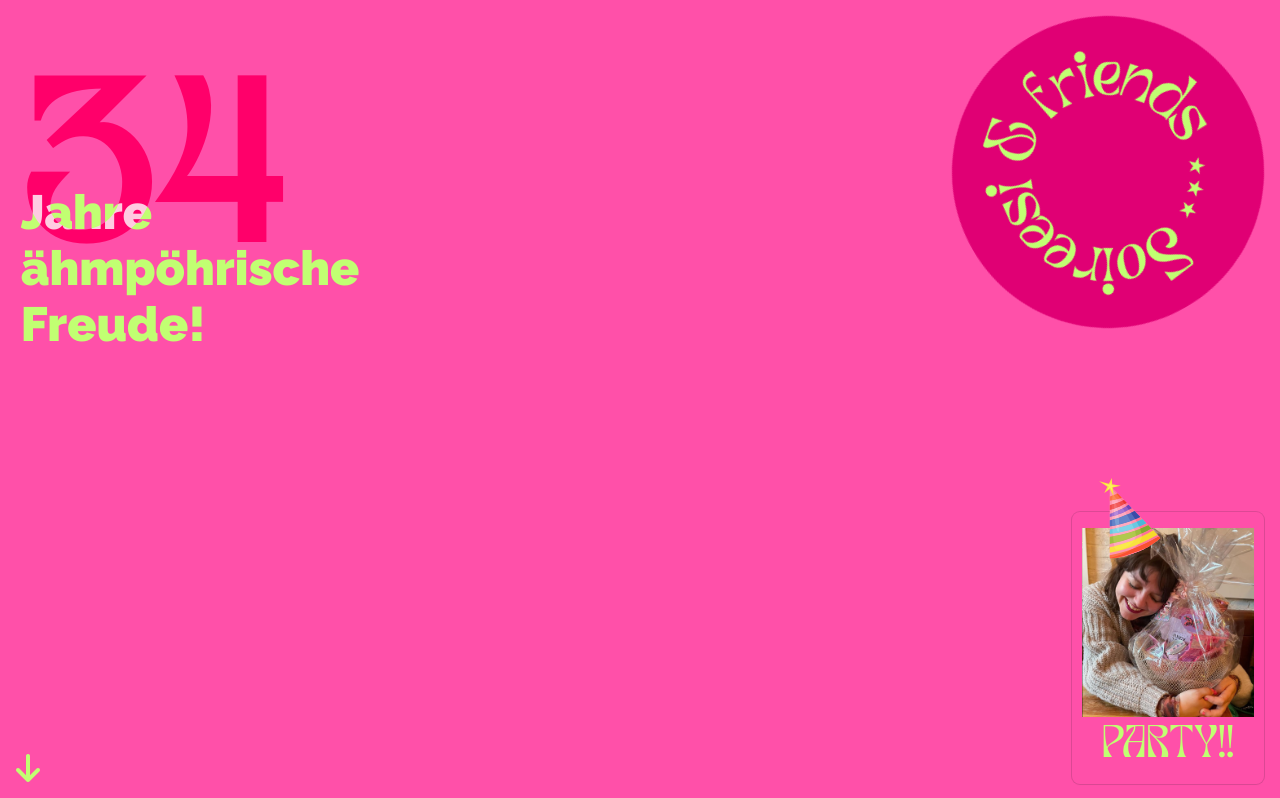
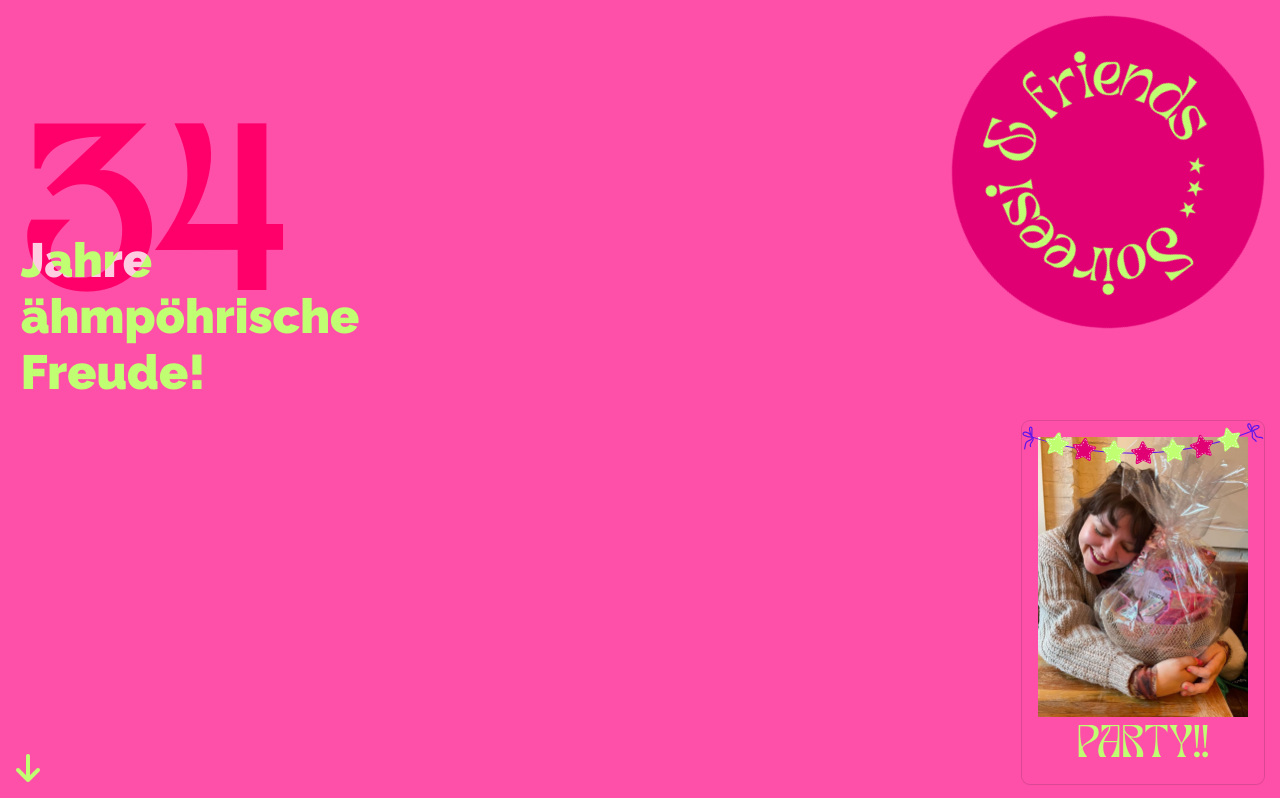
Before and after one commit to frogulator/soireesi, a plain HTML site: page index.html in a window 1280 px wide. Shown: the top 798 px of the page. Drawn offline with nearby package versions, Linux system fonts and the light colour scheme.

Commit message:
design updates

```diff
--- a/index.html
+++ b/index.html
@@ -23,8 +23,8 @@
         <i class="fa-solid fa-arrow-down"></i>
 
         <div class="container">
-                <img class="hat" src="hat.svg">
-                <div class="resi"></div>
+                <img class="stars" src="stars.svg">
+                <img src="resi.jpeg" class="resi">
                 <p class="text">PARTY!!</p>
             </div>
 
--- a/script.js
+++ b/script.js
@@ -17,7 +17,7 @@ function startContainerAnimation() {
         { opacity: 0, y: 50 },
         { duration: 1, opacity: 1, y: 0, ease: "back.out(1.7)" }
       )
-      .fromTo(".hat",
+      .fromTo(".stars",
         { opacity: 0, y: 70 },
         { duration: 1, opacity: 1, y: 0, ease: "back.out(1.7)" },
         "-=0.7"
--- a/style.css
+++ b/style.css
@@ -43,16 +43,15 @@ body {
     height: calc(100vh - 2rem);
     position: relative;
     display: flex;
-    align-items: flex-start;
-    justify-content: flex-start;
+    flex-direction: column;
+    align-items: flex-end;
+    justify-content: space-between;
 }
 
 
 #invitation {
     width: 100%;
-    position: relative;
     isolation: isolate;
-    top: -3rem;
 }
 
 #invitation span:first-child {
@@ -80,27 +79,6 @@ body {
     isolation: isolate;
 }
 
-
-
-.container {
-    box-shadow: rgba(0, 0, 0, 0.02) 0px 1px 3px 0px, rgba(27, 31, 35, 0.15) 0px 0px 0px 1px;
-    width: 12rem;
-    height: 17rem;
-    padding: 1rem 0;
-    border-radius: .5rem;
-    display: flex;
-    flex-direction: column;
-    align-items: center;
-    justify-content: center;
-    color: #ffffff;
-    z-index: -2;
-    gap: 0.5rem;
-    bottom: 0;
-    right: 0;
-    position: absolute;
-    opacity: 0;
-}
-
 .fa-solid {
     font-size: 2rem;
     color: #C1FF72;
@@ -109,32 +87,39 @@ body {
     left: 0;
 }
 
-.hat {
-    width: 5rem;
-    position: absolute;
-    top: -2.3rem;
-    left: 0.7rem;
-    rotate: -20deg;
+.container {
+    box-shadow: rgba(0, 0, 0, 0.02) 0px 1px 3px 0px, rgba(27, 31, 35, 0.15) 0px 0px 0px 1px;
+    padding: 1rem;
+    border-radius: .5rem;
+    display: flex;
+    flex-direction: column;
+    align-items: center;
+    justify-content: center;
+    color: #ffffff;
+    z-index: -23;
+    gap: 0.5rem;
+    bottom: 0;
+    right: 0;
+    position: relative;
     opacity: 0;
 }
 
-.resi {
-    background-image: url(resi.jpeg);
-    width: 90%;
-    height: 80%;
-    background-size: cover;
-    background-repeat: none;
-    background-position: center;
+.stars {
+    width: 100%;
+    position: absolute;
+    top: 0.1rem;
+    left: 0;
+    opacity: 0;
     z-index: -2;
 }
 
-p {
-    font-family: Raleway;
-    color: #ffffff;
-    font-size: 0.7rem;
-    width: 90%;
-    text-align: center;
+.resi {
+    width: auto;
+    height: 35vh;
+    z-index: -3;
 }
+
+
 
 
 .text {
```
